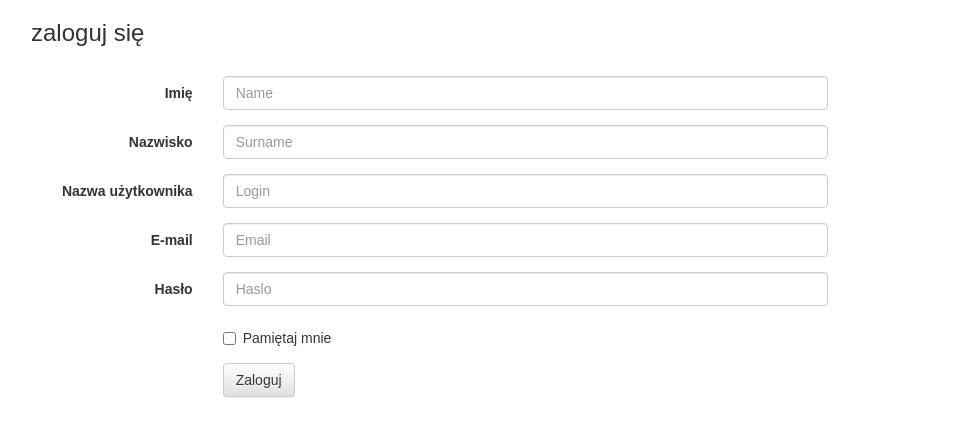
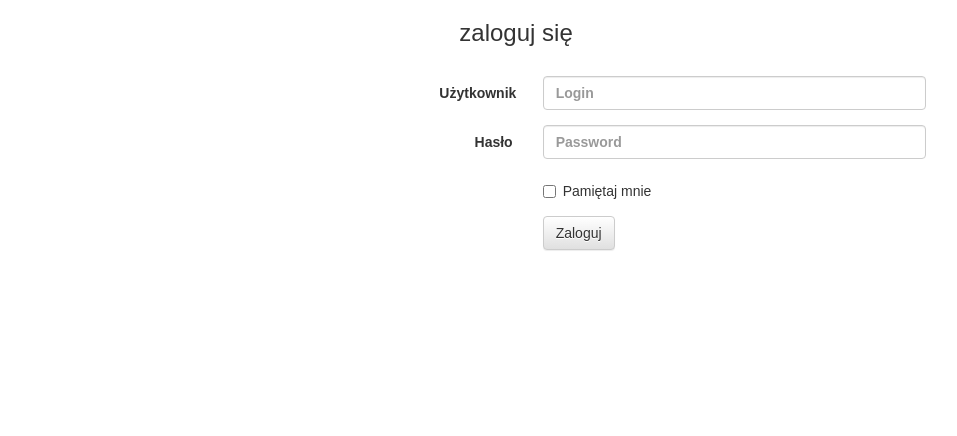
Before and after one commit to infoshareacademy/jfdz4-nietutejsi-app, a React (Create React App) app: page / in a window 1280 px wide. Shown: the top 436 px of the page, without its empty margins (9-966 px from the left). Built offline with nearby package versions, Linux system fonts and the light colour scheme.

Commit message:
usunięcie zbędnych pól formularza

```diff
--- a/src/App.js
+++ b/src/App.js
@@ -17,7 +17,10 @@ import LoginForm from './LoginForm'
 class App extends Component {
   render() {
     return (
-        <div><h3>zaloguj się</h3>
+        <div>
+
+
+
         <LoginForm/>
 
 
--- a/src/LoginForm.js
+++ b/src/LoginForm.js
@@ -36,38 +36,30 @@ class LoginForm extends React.Component {
     render() {
         return (
             <div>
+                <Col componentClass={ControlLabel} sm={6} smOffset={4}>
+                    <h3>zaloguj się</h3>
                 <Form horizontal>
-                    <FormGroup controlId="formHorizontalName">
+                    {/*<FormGroup controlId="formHorizontalName">
                         <Col componentClass={ControlLabel} sm={2}>
                             Imię
                         </Col>
-                        <Col sm={6}>
-                            <FormControl
-                                value={this.state.userName}
-                                type="email"
-                                placeholder="Name"
-                                onChange={this.handleUserName}
-                            />
+                        <Col sm={8}>
+                            <FormControl value={this.state.userName} type="email"placeholder="Name onChange={this.handleUserName} />
                         </Col>
                     </FormGroup>
-                    <FormGroup controlId="formHorizontalSurname">
+                     FormGroup controlId="formHorizontalSurname">
                         <Col componentClass={ControlLabel} sm={2}>
                             Nazwisko
                         </Col>
-                        <Col sm={6}>
-                            <FormControl
-                                value={this.state.userName}
-                                type="email"
-                                placeholder="Surname"
-                                onChange={this.handleUserName}
-                            />
+                       <Col sm={8}>
+                           <FormControl value={this.state.userName} type="email" onChange={this.handleUserName}/>
                         </Col>
-                    </FormGroup>
+                    </FormGroup>*/}
                     <FormGroup controlId="formHorizontalLogin">
                         <Col componentClass={ControlLabel} sm={2}>
-                            Nazwa użytkownika
+                            Użytkownik
                         </Col>
-                        <Col sm={6}>
+                        <Col sm={8}>
                             <FormControl
                                 value={this.state.userName}
                                 type="email"
@@ -77,11 +69,11 @@ class LoginForm extends React.Component {
                         </Col>
                     </FormGroup>
 
-                    <FormGroup controlId="formHorizontalEmail">
+                    {/*<FormGroup controlId="formHorizontalEmail">
                         <Col componentClass={ControlLabel} sm={2}>
                             E-mail
                         </Col>
-                        <Col sm={6}>
+                        <Col sm={10}>
                             <FormControl
                                 value={this.state.userName}
                                 type="email"
@@ -89,14 +81,14 @@ class LoginForm extends React.Component {
                                 onChange={this.handleUserName}
                             />
                         </Col>
-                    </FormGroup>
+                    </FormGroup>*/}
 
                     <FormGroup controlId="formHorizontalPassword">
                         <Col componentClass={ControlLabel} sm={2}>
                             Hasło
                         </Col>
-                        <Col sm={6}>
-                            <FormControl type="Haslo" placeholder="Haslo"/>
+                        <Col sm={8}>
+                            <FormControl type="Password" placeholder="Password"/>
                         </Col>
                     </FormGroup>
 
@@ -114,6 +106,7 @@ class LoginForm extends React.Component {
                         </Col>
                     </FormGroup>
                 </Form>
+                    </Col>
             </div>
 
         )
```
